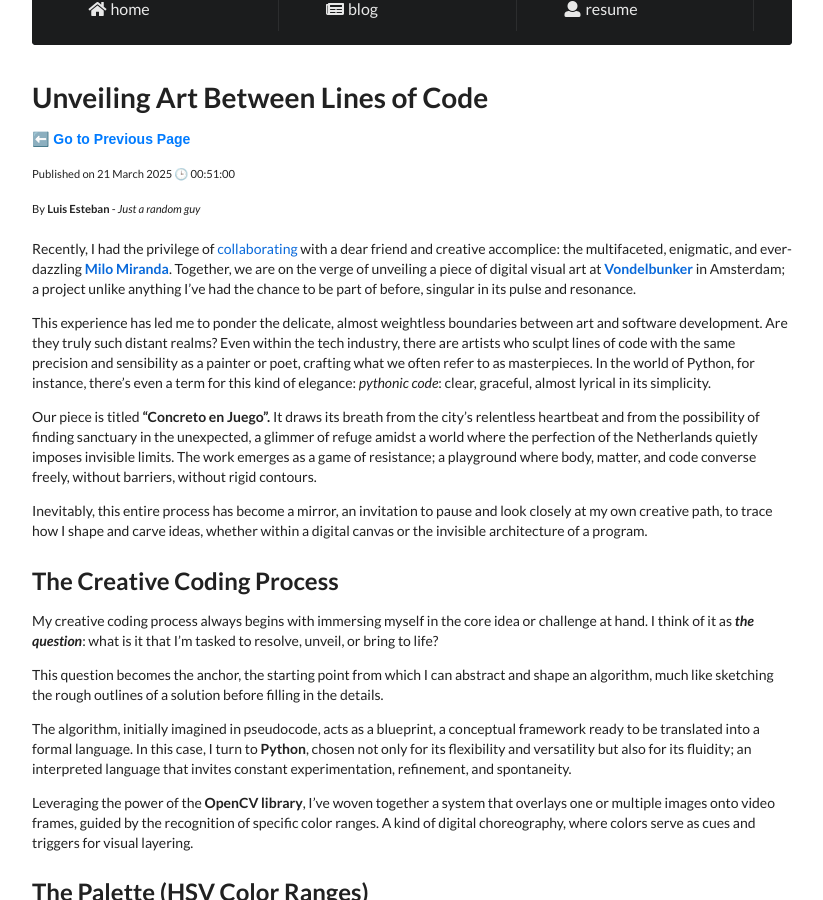
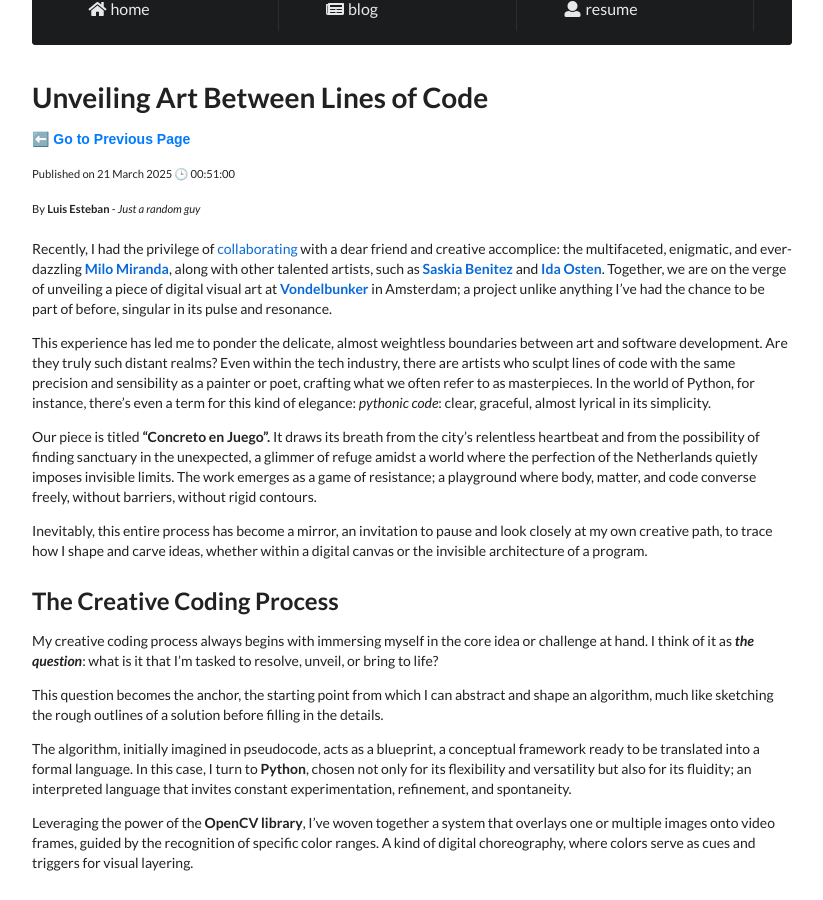
Before and after one commit to metalerk/metalerk.github.io, a Jekyll site: the page built from _posts/2025-03-21-unveiling-art-between-lines-of-code.md, in a window 1280 px wide and 900 px high, scrolled down 402 px. Shown: the whole window, without its empty margins (228-1051 px from the left). Built offline with Jekyll 4.4.1, drawn with Linux system fonts in a browser that asks for light colours; nearby versions of some CDN libraries; a style sheet for code colours, icons or effects is not loaded.

Commit message:
add artists and social media links

```diff
--- a/_posts/2025-03-21-unveiling-art-between-lines-of-code.md
+++ b/_posts/2025-03-21-unveiling-art-between-lines-of-code.md
@@ -19,7 +19,7 @@ permalink: /unveiling-art-between-lines-of-code/
 
 ---
 
-Recently, I had the privilege of [collaborating](https://milomiranda.github.io){: target="_blank" rel="noopener noreferrer"} with a dear friend and creative accomplice: the multifaceted, enigmatic, and ever-dazzling [**Milo Miranda**](https://instagram.com/milomiranda/){: target="_blank" rel="noopener noreferrer"}. Together, we are on the verge of unveiling a piece of digital visual art at [**Vondelbunker**](https://vondelbunker.nl){: target="_blank" rel="noopener noreferrer"} in Amsterdam; a project unlike anything I've had the chance to be part of before, singular in its pulse and resonance.
+Recently, I had the privilege of [collaborating](https://milomiranda.github.io){: target="_blank" rel="noopener noreferrer"} with a dear friend and creative accomplice: the multifaceted, enigmatic, and ever-dazzling [**Milo Miranda**](https://instagram.com/milomiranda/){: target="_blank" rel="noopener noreferrer"}, along with other talented artists, such as [**Saskia Benitez**](https://instagram.com/sasbube/){: target="_blank" rel="noopener noreferrer"} and [**Ida Osten**](https://instagram.com/idaosten/){: target="_blank" rel="noopener noreferrer"}. Together, we are on the verge of unveiling a piece of digital visual art at [**Vondelbunker**](https://vondelbunker.nl){: target="_blank" rel="noopener noreferrer"} in Amsterdam; a project unlike anything I've had the chance to be part of before, singular in its pulse and resonance.
 
 This experience has led me to ponder the delicate, almost weightless boundaries between art and software development. Are they truly such distant realms? Even within the tech industry, there are artists who sculpt lines of code with the same precision and sensibility as a painter or poet, crafting what we often refer to as masterpieces. In the world of Python, for instance, there's even a term for this kind of elegance: _pythonic code_: clear, graceful, almost lyrical in its simplicity.
 
```
